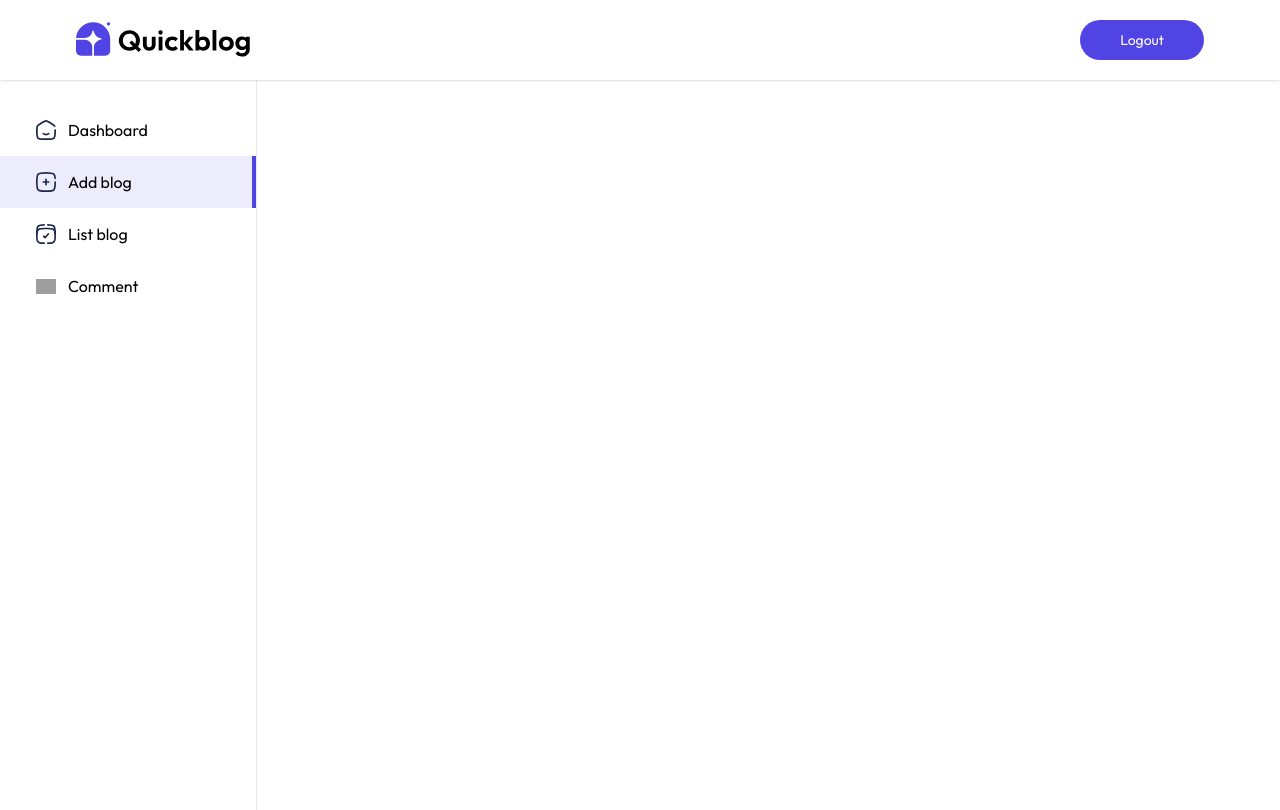
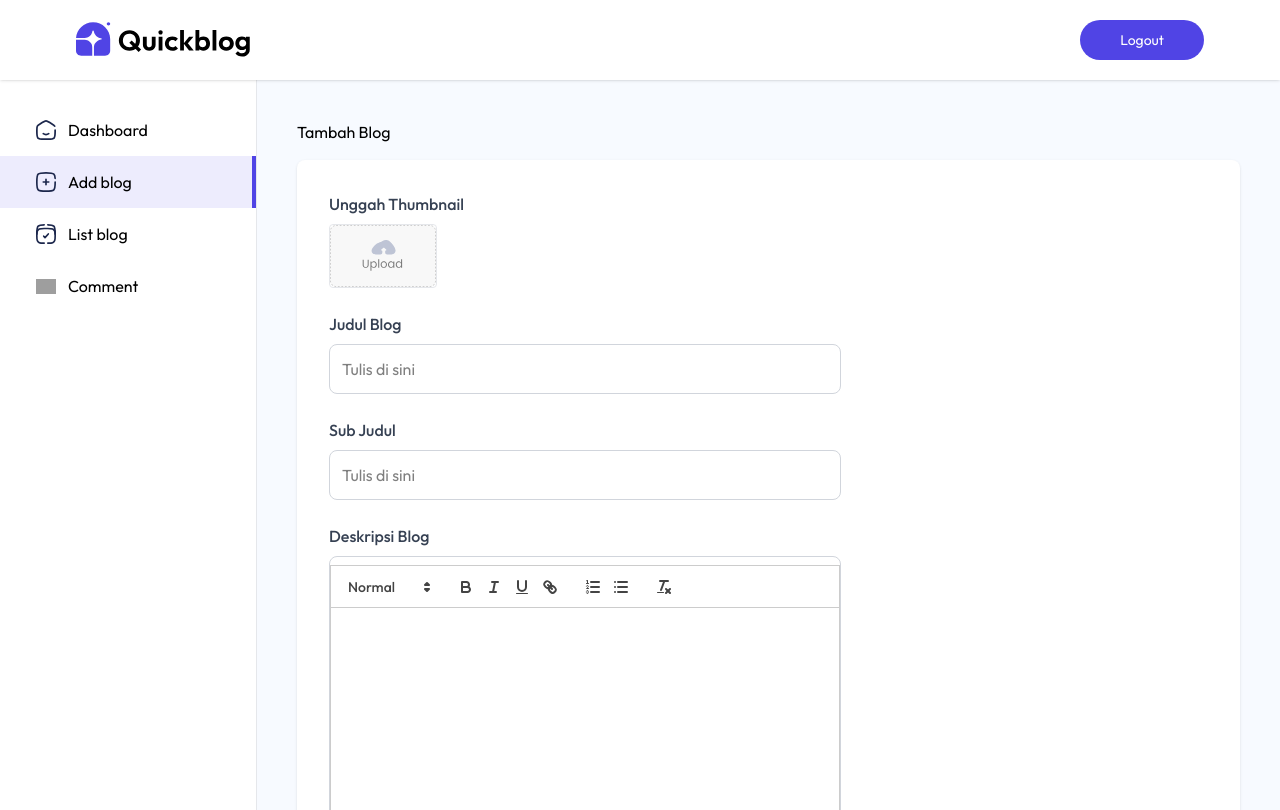
Before and after one commit to hajuenter/blog_app, a React (Vite) app in the folder client/: page /admin/addBlog in a window 1280 px wide. Built offline with nearby package versions, Linux system fonts and the light colour scheme; grey boxes are pictures that could not be loaded; a web font is replaced by a local one.

Commit message:
add quill npm package and add blog admin page

```diff
--- a/client/package.json
+++ b/client/package.json
@@ -14,6 +14,7 @@
     "@tailwindcss/vite": "^4.1.10",
     "moment": "^2.30.1",
     "motion": "^12.18.1",
+    "quill": "^2.0.3",
     "react": "^19.1.0",
     "react-dom": "^19.1.0",
     "react-router-dom": "^7.6.2",
--- a/client/src/App.jsx
+++ b/client/src/App.jsx
@@ -8,6 +8,7 @@ import AddBlog from "./pages/admin/AddBlog";
 import ListBlog from "./pages/admin/ListBlog";
 import Comment from "./pages/admin/Comment";
 import Login from "./components/admin/Login";
+import "quill/dist/quill.snow.css";
 
 const App = () => {
   return (
--- a/client/src/pages/admin/AddBlog.jsx
+++ b/client/src/pages/admin/AddBlog.jsx
@@ -1,11 +1,137 @@
-import React from 'react'
+import React, { useEffect, useRef, useState } from "react";
+import { assets, blogCategories } from "../../assets/assets";
+import Quill from "quill";
 
 const AddBlog = () => {
+  const editorRef = useRef(null);
+  const quillRef = useRef(null);
+  const [image, setImage] = useState(false);
+  const [title, setTitle] = useState("");
+  const [subTitle, setSubTitle] = useState("");
+  const [category, setCategory] = useState("");
+  const [isPublished, setIsPublished] = useState(false);
+
+  const generateContent = async () => {};
+
+  const onSubmitHandle = async (e) => {
+    e.preventDefault();
+  };
+
+  useEffect(() => {
+    if (!quillRef.current && editorRef.current) {
+      quillRef.current = new Quill(editorRef.current, { theme: "snow" });
+    }
+  }, []);
+
   return (
-    <div>
+    <div className="w-full h-full overflow-y-auto p-4 md:p-10 bg-blue-50/50 pb-4">
+      <h1>Tambah Blog</h1>
 
+      <form className="w-full mt-4 mb-3 bg-white rounded-lg shadow overflow-hidden max-w-full">
+        <div className="p-4 md:p-8">
+          <div className="mb-6">
+            <p className="mb-2 text-gray-700 font-medium">Unggah Thumbnail</p>
+            <label htmlFor="image">
+              <img
+                src={image ? URL.createObjectURL(image) : assets.upload_area}
+                alt=""
+                className="h-16 rounded cursor-pointer border border-gray-200 hover:border-gray-300 transition-colors"
+              />
+              <input
+                onChange={(e) => setImage(e.target.files[0])}
+                type="file"
+                id="image"
+                hidden
+                required
+              />
+            </label>
+          </div>
+
+          <div className="mb-6">
+            <p className="mb-2 text-gray-700 font-medium">Judul Blog</p>
+            <input
+              type="text"
+              placeholder="Tulis di sini"
+              required
+              className="w-full max-w-lg p-3 border border-gray-300 outline-none rounded-lg focus:border-blue-500 focus:ring-1 focus:ring-blue-500 transition-colors"
+              onChange={(e) => setTitle(e.target.value)}
+              value={title}
+            />
+          </div>
+
+          <div className="mb-6">
+            <p className="mb-2 text-gray-700 font-medium">Sub Judul</p>
+            <input
+              type="text"
+              placeholder="Tulis di sini"
+              required
+              className="w-full max-w-lg p-3 border border-gray-300 outline-none rounded-lg focus:border-blue-500 focus:ring-1 focus:ring-blue-500 transition-colors"
+              onChange={(e) => setSubTitle(e.target.value)}
+              value={subTitle}
+            />
+          </div>
+
+          <div className="mb-6">
+            <p className="mb-2 text-gray-700 font-medium">Deskripsi Blog</p>
+            <div className="max-w-lg h-74 pb-16 sm:pb-10 pt-2 relative border border-gray-300 rounded-lg overflow-hidden">
+              <div ref={editorRef}></div>
+              <button
+                type="button"
+                onClick={generateContent}
+                className="absolute bottom-2 right-2 text-xs text-white bg-black/70 px-4 py-1.5 rounded hover:bg-black/80 transition-colors cursor-pointer"
+              >
+                Buat dengan AI
+              </button>
+            </div>
+          </div>
+
+          <div className="mb-6">
+            <p className="mb-2 text-gray-700 font-medium">Kategori Blog</p>
+            <select
+              onChange={(e) => setCategory(e.target.value)}
+              name="category"
+              className="px-3 py-3 border text-gray-500 border-gray-300 outline-none rounded-lg focus:border-blue-500 focus:ring-1 focus:ring-blue-500 transition-colors bg-white"
+            >
+              <option value="">Pilih kategori</option>
+              {blogCategories.map((item, index) => {
+                return (
+                  <option key={index} value={item}>
+                    {item}
+                  </option>
+                );
+              })}
+            </select>
+          </div>
+
+          <div className="mb-8">
+            <div className="flex items-center gap-2">
+              <input
+                type="checkbox"
+                checked={isPublished}
+                className="scale-125 cursor-pointer accent-blue-500"
+                onChange={(e) => setIsPublished(e.target.checked)}
+                id="publish-checkbox"
+              />
+              <label
+                htmlFor="publish-checkbox"
+                className="text-gray-700 font-medium cursor-pointer"
+              >
+                Publikasikan sekarang
+              </label>
+            </div>
+          </div>
+
+          <button
+            type="submit"
+            onClick={onSubmitHandle}
+            className="w-40 h-12 bg-primary text-white rounded-lg cursor-pointer text-sm font-medium hover:bg-primary/90 transition-colors focus:outline-none focus:ring-2 focus:ring-primary/30 focus:ring-offset-2"
+          >
+            Tambah Blog
+          </button>
+        </div>
+      </form>
     </div>
-  )
-}
+  );
+};
 
-export default AddBlog
+export default AddBlog;
--- /dev/null
+++ b/package.json
@@ -0,0 +1,5 @@
+{
+  "dependencies": {
+    "quill": "^2.0.3"
+  }
+}
```
Also changed, not shown: 2 other files (tests, documents, lock files or other folders).
